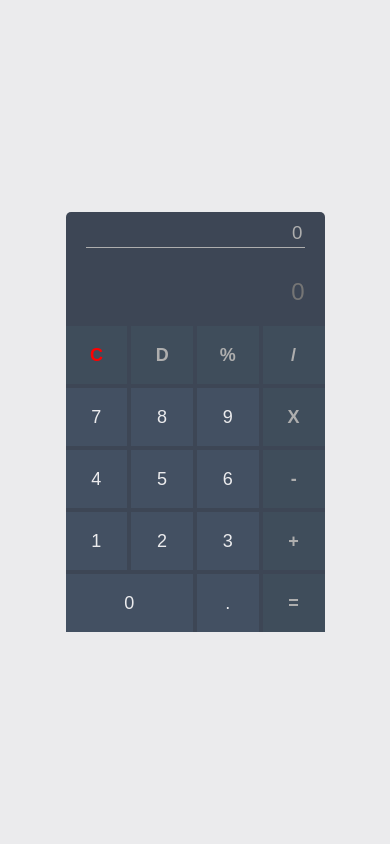
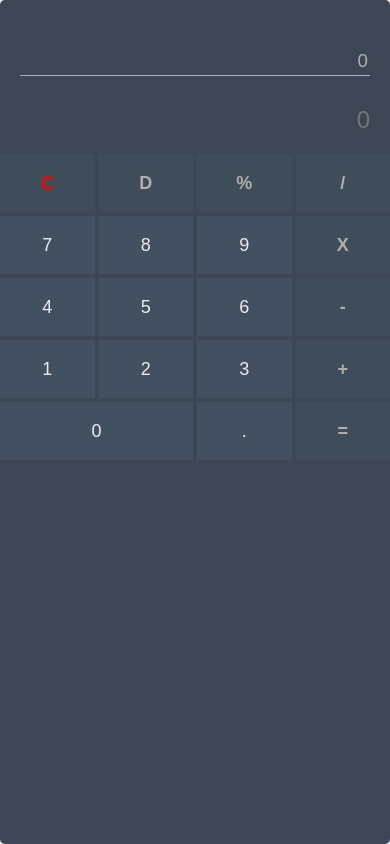
Before and after one commit to AbdulHaseb9/calculator, a plain HTML site: page index.html in a window 390 px wide. Drawn offline with Linux system fonts and the light colour scheme.

Commit message:
changes in mobile screen

```diff
--- a/style.css
+++ b/style.css
@@ -93,3 +93,11 @@ main {
 .zero {
   grid-column: 1/3;
 }
+
+@media screen and (max-width: 550px) {
+  main {
+    height: 100vh;
+    width: 100vw;
+    padding: 40px 0px;
+  }
+}
```
Also changed, not shown: script.js (+0 -7 lines).
